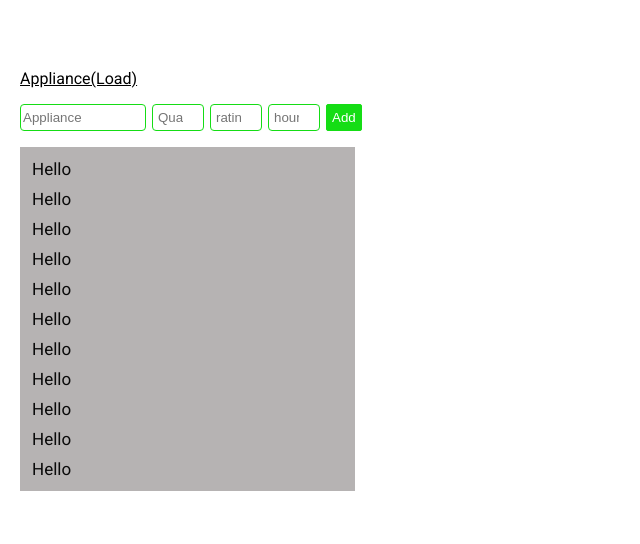
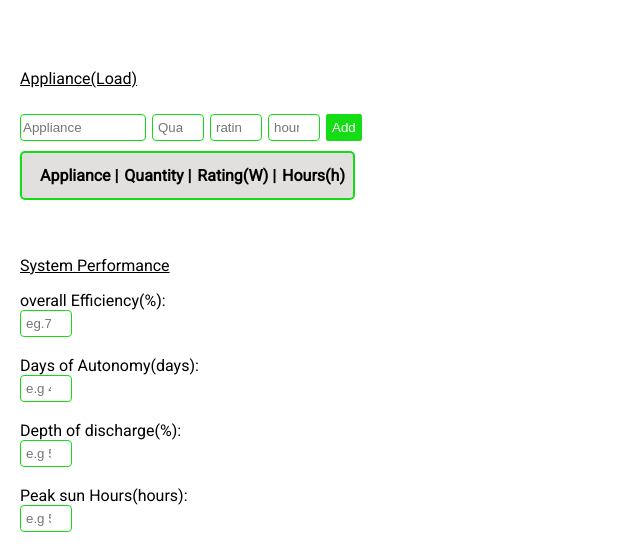
Before and after one commit to Katoemma/brentsol, a plain HTML site: page pages/sizing.html in a window 1280 px wide. Shown: the part 251-795 px from the top of the page, without its empty margins (0-640 px from the left). Drawn offline with Linux system fonts and the light colour scheme.

Commit message:
modified UI

```diff
--- a/css/sizing.css
+++ b/css/sizing.css
@@ -6,8 +6,9 @@ main{
     flex-direction: column;
     gap: 40px;
 }
-#appliances .inputs{
+.inputs{
     display: flex;
+    flex-direction: row;
     gap: 6px;
 }
 #appliances .inputs button{
@@ -18,7 +19,13 @@ main{
     padding: 5px;
 }
 .appliance-list{
-    background-color: #b6b3b3;
+    border: 2px solid #15dd15;
+    border-radius: 5px;
+    background-color: #e2dfdf;
+}
+.appliance-list tr{
+    display: flex;
+    justify-content: space-between;
 }
 .Appliance-input{
     display: flex;
--- a/pages/sizing.html
+++ b/pages/sizing.html
@@ -35,28 +35,24 @@
             <div class="sizing-forms">
                 <p style="color: #15dd15;">Fill in the fields below</p>
                 <div class="appliance-field">
-                    <div class="Appliance-input" id="appliances">
+                    <div class="Appliance-input" id="appliances" style="gap: 10px;">
                         <p><u>Appliance(Load)</u></p>
-                        <div class="inputs">
+                        <form id="sizing-inputs" class="inputs" netlify>
                             <input type="text" name="" id="appliance" placeholder="Appliance" style="width: 120px; border:1px solid #15dd15; border-radius:4px;">
                             <input type="number" name="" class="smallwidth-input" id="quantity" placeholder="Quantity">
                             <input type="number" name="" class="smallwidth-input" id="rating" placeholder="rating">
                             <input type="number" name="" class="smallwidth-input" id="working-hours" placeholder="hours">
                             <button id="add-btn">Add</button>
-                        </div>
-                        <ul class="appliance-list" id="added-items">
-                            <li>Hello</li>
-                            <li>Hello</li>
-                            <li>Hello</li>
-                            <li>Hello</li>
-                            <li>Hello</li>
-                            <li>Hello</li>
-                            <li>Hello</li>
-                            <li>Hello</li>
-                            <li>Hello</li>
-                            <li>Hello</li>
-                            <li>Hello</li>
-                        </ul>
+                        </form>
+                        <table class="appliance-list" id="added-items">
+                           <tr style="width:100%;padding-left:5px; padding-right:5px">
+                            <th>Appliance |</th>
+                            <th>Quantity |</th>
+                            <th>Rating(W) |</th>
+                            <th>Hours(h)</th>
+                           </tr>
+                           <!--the added appliance list to appear here-->
+                        </table>
                     </div>
                 </div>
                 <div class="appliance-field">
--- a/style.css
+++ b/style.css
@@ -171,11 +171,11 @@ form{
 }
 #email-input{
     padding: 10px;
-    border: 1px solid #2eb82e;
+    border: 3px solid #2eb82e;
     border-radius: 5px;
 }
 textarea{
-    border: 1px solid #2eb82e;
+    border: 3px solid #2eb82e;
     border-radius: 5px;
 }
 #submit-btn{
```
Also changed, not shown: index.html (+1 -1 lines).
